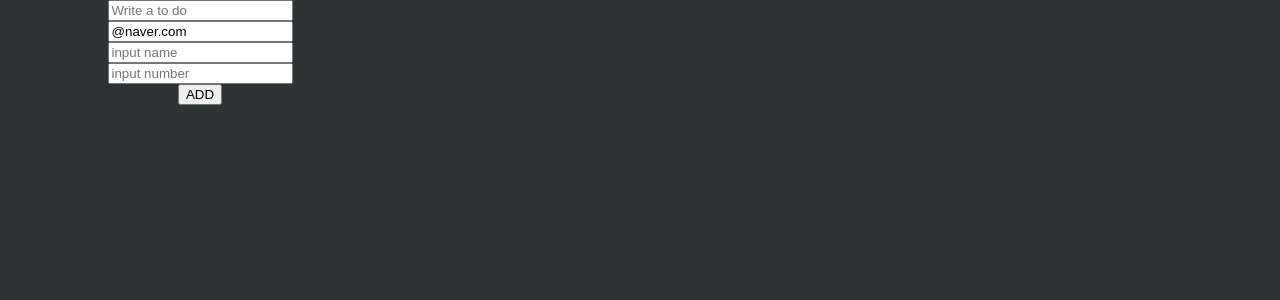
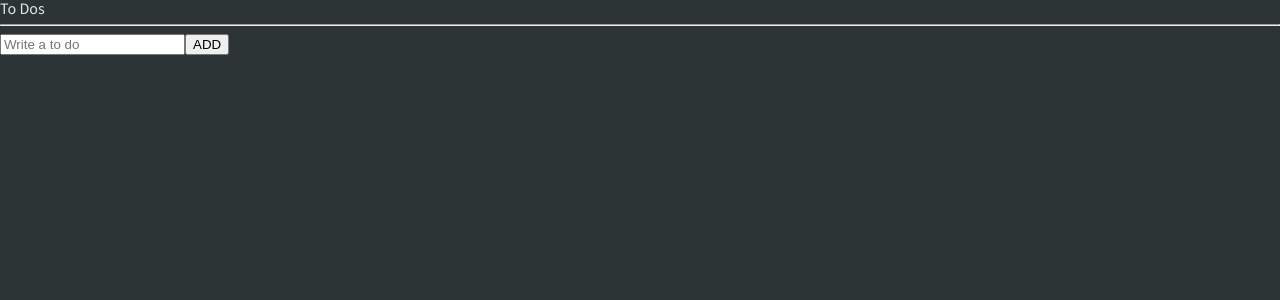
Before and after one commit to Lustytail/React-2, a React (Create React App) app: page / in a window 1280 px wide. Shown: the top 300 px of the page. Built offline with nearby package versions, Linux system fonts and the light colour scheme.

Commit message:
create ToDo

```diff
--- a/src/App.tsx
+++ b/src/App.tsx
@@ -1,6 +1,7 @@
 
 import styled, { createGlobalStyle } from 'styled-components';
 import ToDoList from './ToDoList';
+import ToDoList2 from './components/ToDoList2';
 
 const Globalstyle = createGlobalStyle`
 
@@ -77,7 +78,8 @@
   return (
     <>
         <Globalstyle />
-        <ToDoList />
+        {/*<ToDoList />*/}
+        <ToDoList2 />
     </>
   );
 }
--- /dev/null
+++ b/src/atoms.tsx
@@ -0,0 +1,12 @@
+import { atom } from "recoil";
+
+export interface IToDo{
+    text: string;
+    id: number;
+    category: "TO_DO" | "DOING" | "DONE";
+}
+
+export const toDoState = atom<IToDo[]>({
+    key: "toDo",
+    default: []
+});
--- /dev/null
+++ b/src/components/CreateToDo.tsx
@@ -0,0 +1,25 @@
+import {useForm} from "react-hook-form";
+import {toDoState} from "../atoms";
+import { useSetRecoilState } from "recoil";
+
+interface IForm{
+    toDo: string;
+}
+
+function CreateToDo() {
+    const setToDos = useSetRecoilState(toDoState);
+    const {register, handleSubmit, setValue} = useForm<IForm>();
+    const handleValid = ({toDo}: IForm) => {
+        setToDos(oldToDos => [{text: toDo, id:Date.now(), category:"TO_DO"}, ...oldToDos]);
+        setValue("toDo", "");
+    };
+
+    return (
+        <form onSubmit={handleSubmit(handleValid)}>
+            <input {...register("toDo", {required: "Input Todo"})} placeholder="Write a to do"/>
+            <button>ADD</button>
+        </form>
+    );
+}
+
+export default CreateToDo;
--- /dev/null
+++ b/src/components/ToDo.tsx
@@ -0,0 +1,14 @@
+import {IToDo} from "../atoms";
+
+function ToDo({text, id, category}: IToDo) {
+    return (
+        <li>
+            <span>{text}</span>
+            <button>To Do</button>
+            <button>Doing</button>
+            <button>Done</button>
+        </li>
+    );
+}
+
+export default ToDo;
--- /dev/null
+++ b/src/components/ToDoList2.tsx
@@ -0,0 +1,23 @@
+import { useRecoilValue } from "recoil";
+import { toDoState } from "../atoms";
+import CreateToDo from "./CreateToDo";
+import ToDo from "./ToDo";
+
+function ToDoList2() {
+    const toDos = useRecoilValue(toDoState);
+
+    console.log(toDos);
+
+    return <div>
+        <h1>To Dos</h1>
+        <hr />
+        <CreateToDo />
+        <ul>
+            {toDos.map((toDo) => (
+                <ToDo key={toDo.id} {...toDo}/>
+            ))}
+        </ul>
+    </div>;
+}
+
+export default ToDoList2;
```
